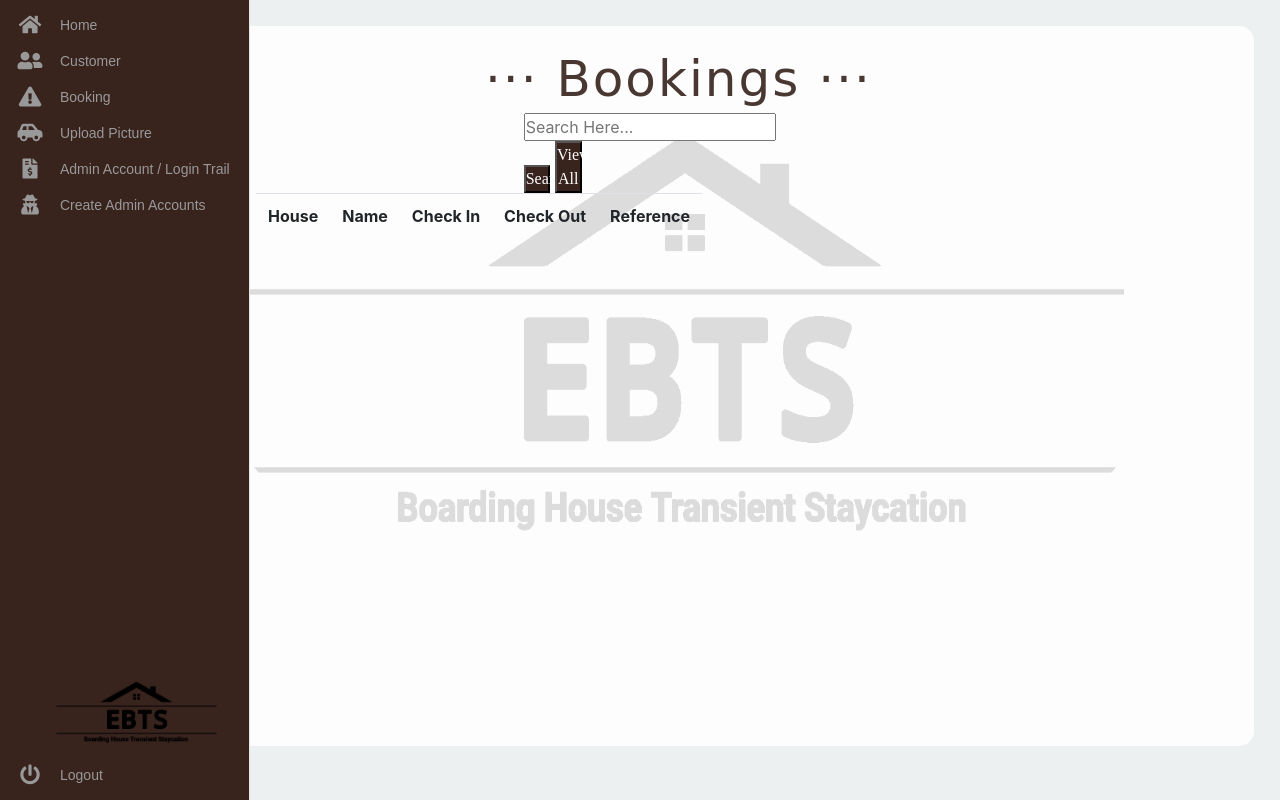
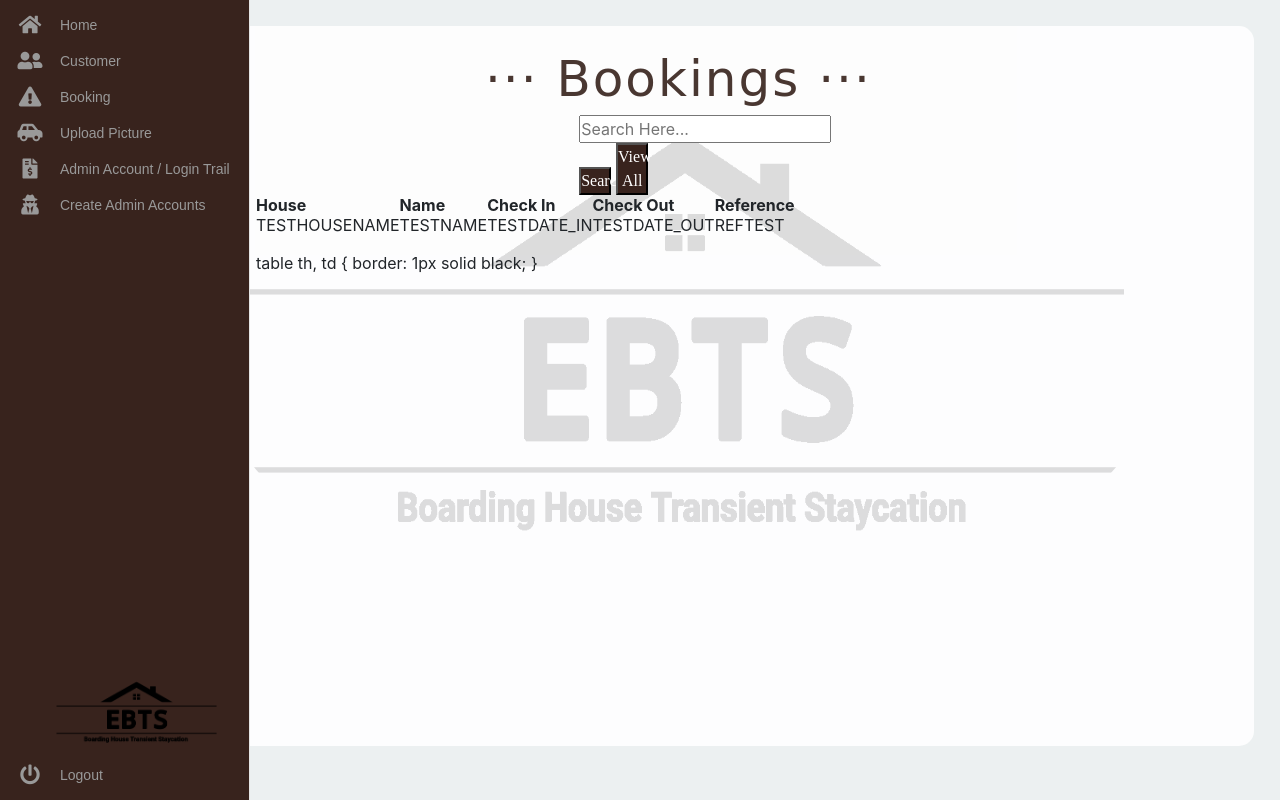
Before and after one commit to jericksignapan31/ebts, a PHP site: page /booking.php in a window 1280 px wide. Run offline with PHP 8.4, Linux system fonts and the light colour scheme; lists and menus that the app fills with data are empty; some libraries are stand-ins or nearby versions; some web fonts are replaced.

Commit message:
table edit

```diff
--- a/booking.php
+++ b/booking.php
@@ -358,7 +358,7 @@ include("config.php");
             </div>
         </div>
 
-        <table class = "table">
+        <table class = "tbl_booking">
   <tr>
     <th>House</th>
     <th>Name</th>
@@ -366,7 +366,15 @@ include("config.php");
     <th>Check Out</th>
     <th>Reference</th>
   </tr>
+  <tr>
+    <td>TESTHOUSENAME</td>
+    <td>TESTNAME</td>
+    <td>TESTDATE_IN</td>
+    <td>TESTDATE_OUT</td>
+    <td>REFTEST</td>
 </table>
 <div class="table" font-size: 500px>
-
 </div>
+table th, td {
+  border: 1px solid black;
+}
```
